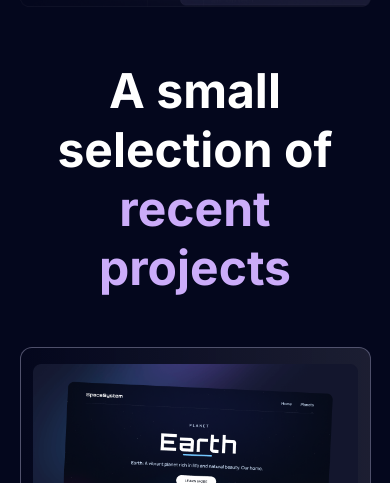
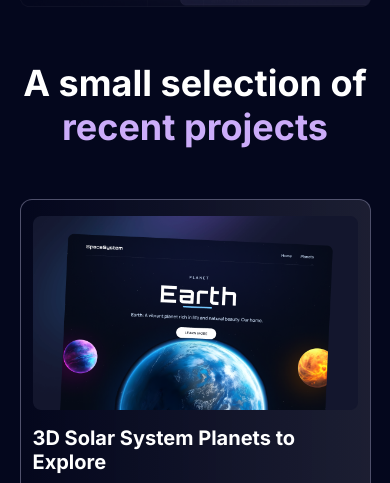
Before and after one commit to amin-babu/Morden-Minimal-Portfolio, a plain HTML site: page index.html in a window 390 px wide. Shown: the part 1913-2396 px from the top of the page. Drawn offline with Linux system fonts and the light colour scheme.

Commit message:
heading ok

```diff
--- a/mobile.css
+++ b/mobile.css
@@ -15,6 +15,10 @@
 
   section{
     max-width: 90%;
+  }
+
+  .heading{
+    font-size: 36px;
   }
 
   .header_content h1{
```
